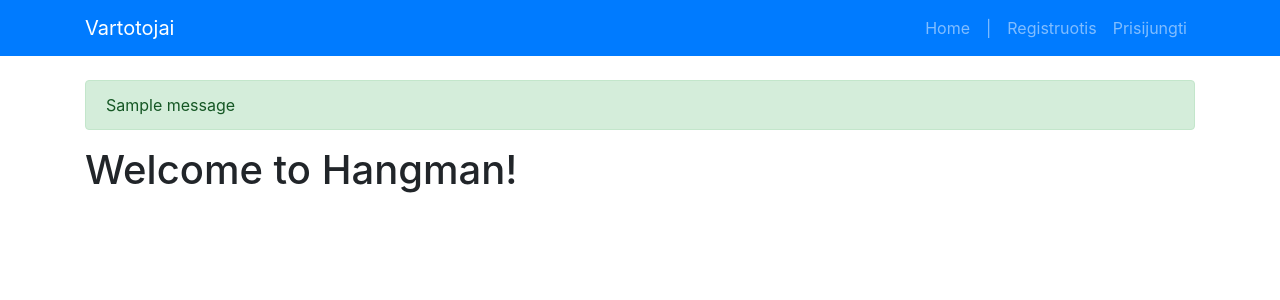
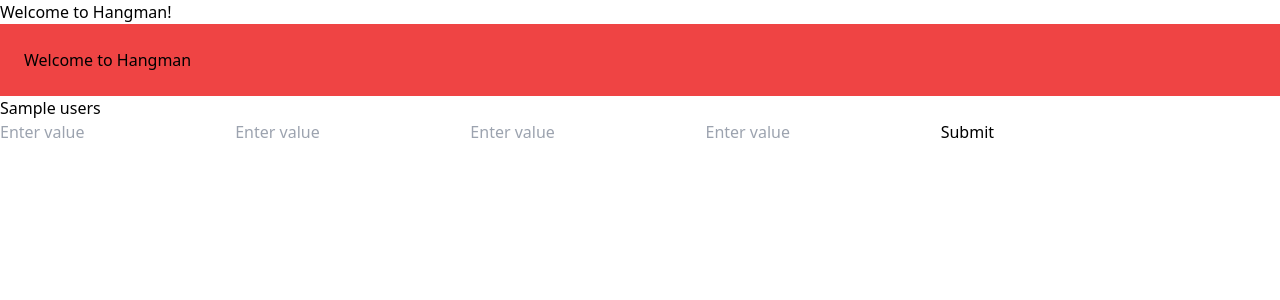
Before and after one commit to LaimonasAR/HangMan, a Python web app: template app/templates/index.html in a window 1280 px wide. Shown: the top 300 px of the page. Run offline with Jinja, Linux system fonts and the light colour scheme; the template is opened without the code that fills it: most values are stand-ins (such as "Sample title", 1, 10 or a date in 2020); one stand-in notice (Sample message) is shown; some libraries are stand-ins or nearby versions.

```diff
--- a/app/templates/base.html
+++ b/app/templates/base.html
@@ -2,89 +2,20 @@
 <html lang="en">
 
 <head>
+    <meta charset="UTF-8">
+    <meta name="viewport" content="width=device-width, initial-scale=1.0">
+    <title>Hangman</title>
 
-    <meta charset="utf-8">
-    <meta name="viewport" content="width=device-width, initial-scale=1, shrink-to-fit=no">
-    <meta name="description" content="">
-    <meta name="author" content="">
-
-    <title>Sąskaitų programa</title>
-
-    <!-- Bootstrap core CSS -->
-    <link rel="stylesheet" href="https://stackpath.bootstrapcdn.com/bootstrap/4.1.3/css/bootstrap.min.css"
-          integrity="sha384-MCw98/SFnGE8fJT3GXwEOngsV7Zt27NXFoaoApmYm81iuXoPkFOJwJ8ERdknLPMO" crossorigin="anonymous">
-
+    <script src="https://unpkg.com/htmx.org@1.6.1"></script>
+    <script src="https://cdn.tailwindcss.com"></script>
 
 </head>
 
 <body>
-
-<!-- Navigation -->
-<nav class="navbar navbar-expand-lg navbar-dark bg-primary static-top">
-    <div class="container">
-        <a class="navbar-brand" href="/">Vartotojai</a>
-        <button class="navbar-toggler" type="button" data-toggle="collapse" data-target="#navbarResponsive"
-                aria-controls="navbarResponsive" aria-expanded="false" aria-label="Toggle navigation">
-            <span class="navbar-toggler-icon"></span>
-        </button>
-        <div class="collapse navbar-collapse" id="navbarResponsive">
-            <ul class="navbar-nav ml-auto">
-                <li class="nav-item">
-                    <a class="nav-link" href="/">Home</a>
-                </li>
-                <li class="nav-item">
-                    <a class="nav-link" >|</a>
-                </li>
-                {% if current_user.is_authenticated %}
-                <li class="nav-item">
-                    <a class="nav-link" href="/irasai">Įrašai</a>
-                </li>
-                <li class="nav-item">
-                    <a class="nav-link" href="/paskyra">Paskyra</a>
-                </li>
-                <li class="nav-item">
-                    <a class="nav-link" href="/atsijungti">Atsijungti</a>
-                </li>
-                {% else %}
-                <li class="nav-item">
-                    <a class="nav-link" href="/registruotis">Registruotis</a>
-                </li>
-                <li class="nav-item">
-                    <a class="nav-link" href="/prisijungti">Prisijungti</a>
-                </li>
-                {% endif %}
-            </ul>
-        </div>
+    <div>
+        {% block content %}
+        {% endblock %}
     </div>
-</nav>
-
-<!-- Page Content -->
-<div class="container">
-    <br>
-    {% with messages = get_flashed_messages(with_categories=true) %}
-        {% if messages %}
-            {% for category, message in messages %}
-                <div class="alert alert-{{ category }}">
-                    {{ message }}
-                </div>
-            {% endfor %}
-        {% endif %}
-    {% endwith %}
-    {% block content %}
-    {% endblock %}
-</div>
-
-
-<!-- Bootstrap core JavaScript -->
-<script src="https://code.jquery.com/jquery-3.3.1.slim.min.js"
-        integrity="sha384-q8i/X+965DzO0rT7abK41JStQIAqVgRVzpbzo5smXKp4YfRvH+8abtTE1Pi6jizo"
-        crossorigin="anonymous"></script>
-<script src="https://cdnjs.cloudflare.com/ajax/libs/popper.js/1.14.3/umd/popper.min.js"
-        integrity="sha384-ZMP7rVo3mIykV+2+9J3UJ46jBk0WLaUAdn689aCwoqbBJiSnjAK/l8WvCWPIPm49"
-        crossorigin="anonymous"></script>
-<script src="https://stackpath.bootstrapcdn.com/bootstrap/4.1.3/js/bootstrap.min.js"
-        integrity="sha384-ChfqqxuZUCnJSK3+MXmPNIyE6ZbWh2IMqE241rYiqJxyMiZ6OW/JmZQ5stwEULTy"
-        crossorigin="anonymous"></script>
 
 </body>
 
--- a/app/templates/index.html
+++ b/app/templates/index.html
@@ -4,4 +4,14 @@
 
 <h1>Welcome to Hangman!</h1>
 
+<p class="p-6 bg-red-500">Welcome to Hangman</p>
+<p>{{users}}</p>
+    <form method="post" action="/submit">
+        <input type="text" name="name" placeholder="Enter value">
+        <input type="text" name="surname" placeholder="Enter value">
+        <input type="text" name="email" placeholder="Enter value">
+        <input type="text" name="password" placeholder="Enter value">
+        <button type="submit">Submit</button>
+    </form>
+
 {% endblock %}
```
Also changed, not shown: app/main.py (+71 -3 lines), app/templates/base_old.html (added, +64 -0 lines), app/templates/login.html (+6 -47 lines), app/templates/login_old.html (added, +49 -0 lines).
